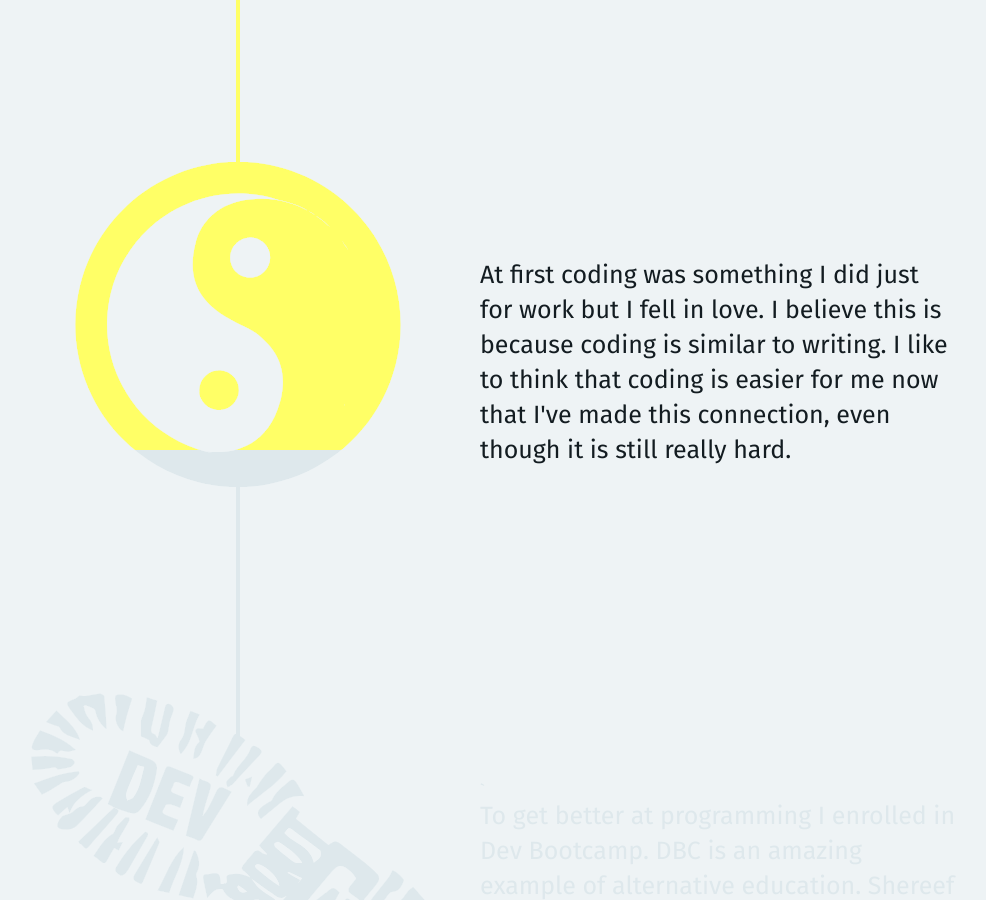
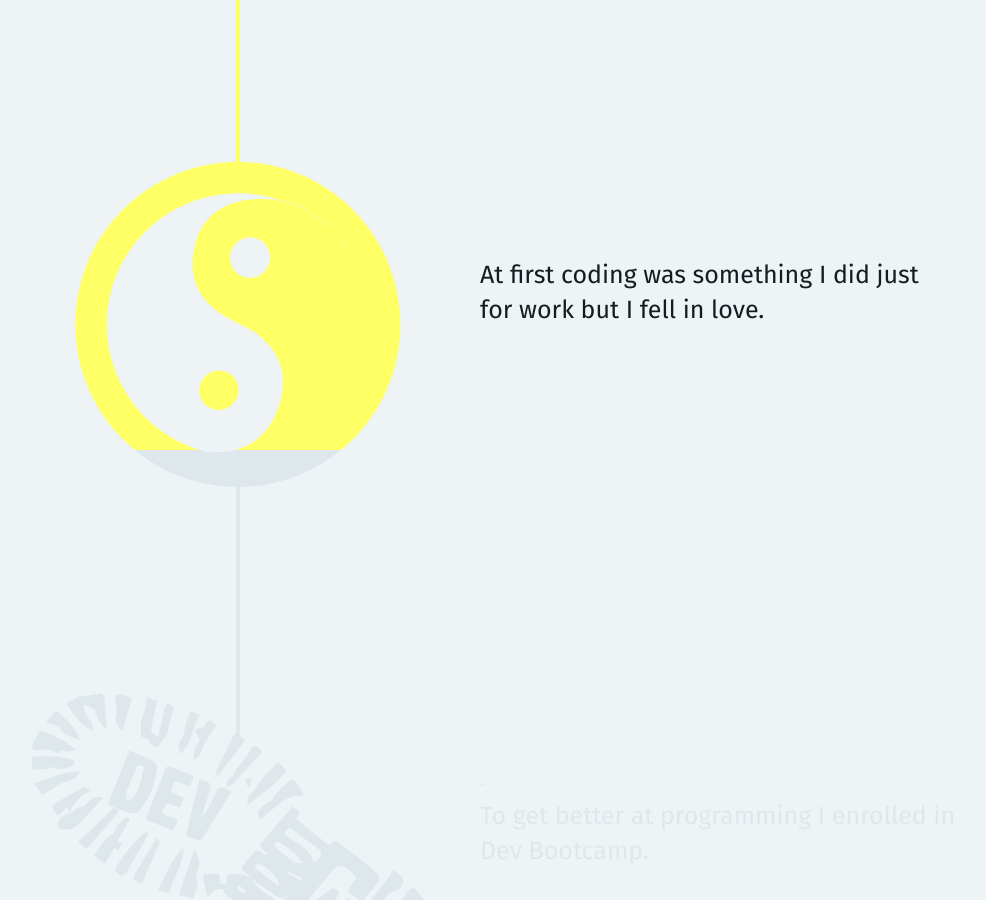
Before and after one commit to realalexhomer/old-portfolio, a Jekyll site: the page built from index.html, in a window 1280 px wide and 900 px high, scrolled down 1549 px. Shown: the whole window, without its empty margins (132-1118 px from the left). Built offline with Jekyll 4.4.1, drawn with Linux system fonts in a browser that asks for light colours; some of the changed text lies outside the part shown.

Commit message:
remove corniness

```diff
--- a/index.html
+++ b/index.html
@@ -15,7 +15,7 @@ custom_css: main
 <ul class="cd-container">
 	<li class="cd-service cd-service-divider"></li>
 	<li class="cd-service cd-service-1">
-		<p>I am a good writer. I've spent lots of time learning to write. In college my favorite professor told me I shouldn’t become anything except a writer.</p>
+		<p>I am a good writer. I've spent lots of time learning to write.</p>
 	</li>
 
 	<li class="cd-service cd-service-2">
@@ -23,15 +23,15 @@ custom_css: main
 	</li>
 
 	<li class="cd-service cd-service-3">
-		<p>At first coding was something I did just for work but I fell in love. I believe this is because coding is similar to writing. I like to think that coding is easier for me now that I've made this connection, even though it is still really hard.</p>
+		<p>At first coding was something I did just for work but I fell in love.</p>
 	</li>
 
 	<li class="cd-service cd-service-4">`
-		<p>To get better at programming I enrolled in Dev Bootcamp. DBC is an amazing example of alternative education. Shereef Bishay once said that DBC turned me into a world-class beginner.</p>
+		<p>To get better at programming I enrolled in Dev Bootcamp.</p>
 	</li>
 
 	<li class="cd-service cd-service-5">
-		<p>During DBC two friends and I created a web app called <a href="https://cmdvninja.herokuapp.com">Command V Ninja</a>. When we were finished I realized I finally "know" how to program.</p><br>
+		<p>During DBC two friends and I created a web app called <a href="https://cmdvninja.herokuapp.com">Command V Ninja</a>.</p><br>
 		<p> I also began working on some other <a href="/projects">projects</a> you might find interesting.</p>
 	</li>
 
```
Also changed, not shown: 2 other files.
